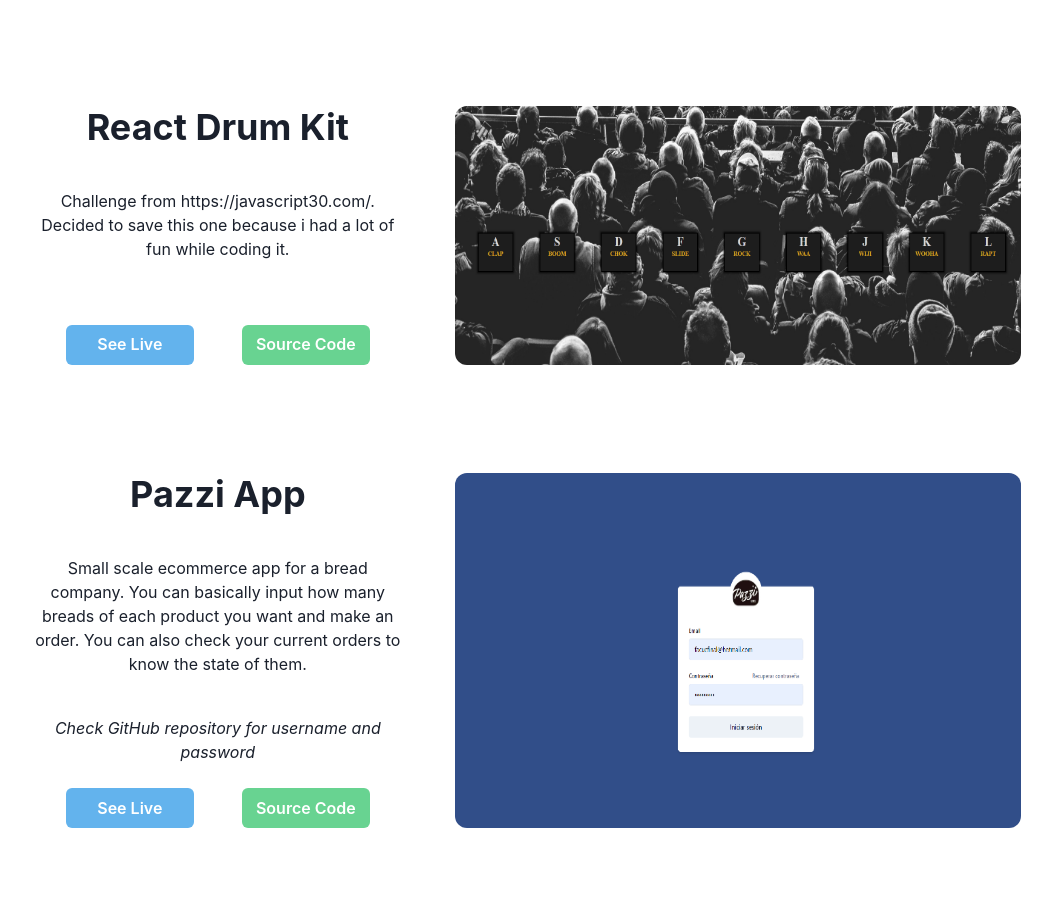
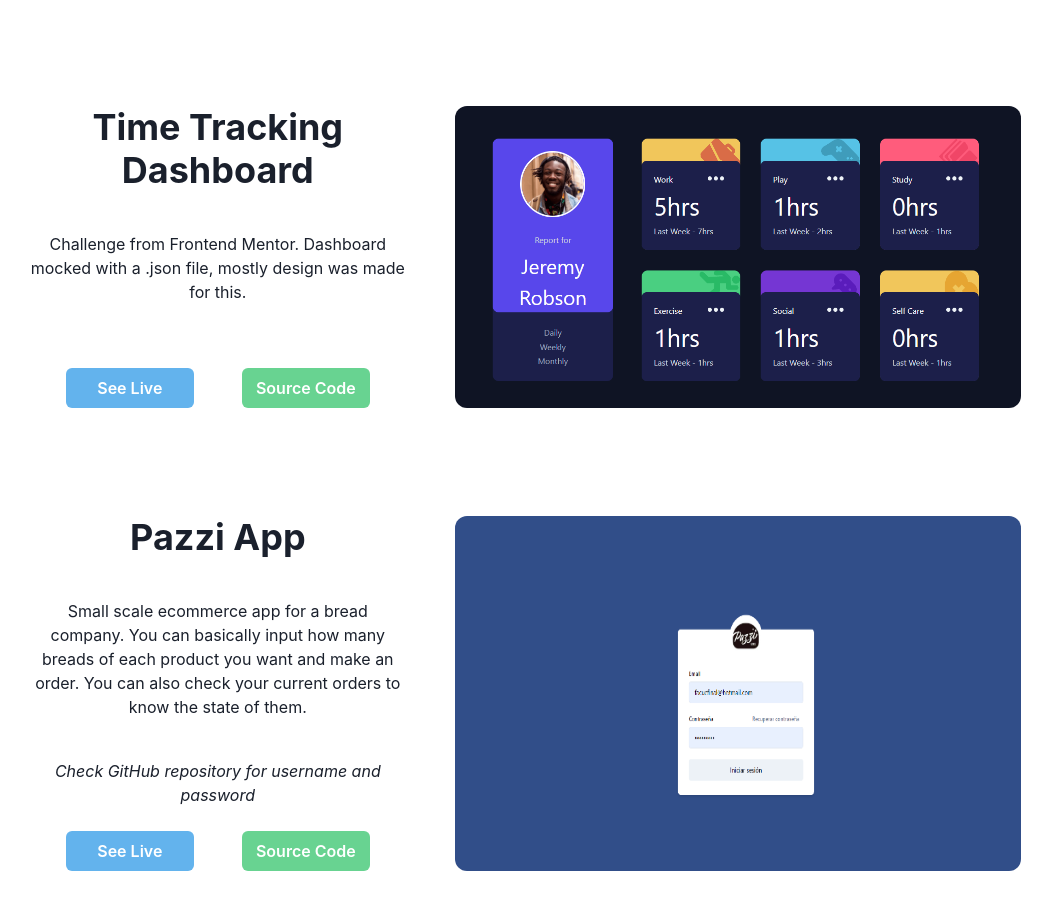
Before and after one commit to F-Sotomayor/Portfolio, a Next.js app: page / in a window 1280 px wide. Shown: the part 1767-2670 px from the top of the page, without its empty margins (115-1167 px from the left). Built offline with nearby package versions, Linux system fonts and the light colour scheme.

Commit message:
project swap

```diff
--- a/pages/index.js
+++ b/pages/index.js
@@ -168,11 +168,11 @@
           transition={{ duration: 0.75, delay: 0.5, ease: "easeOut" }}
         >
           <Project
-            title="React Drum Kit"
-            description="Challenge from https://javascript30.com/. Decided to save this one because i had a lot of fun while coding it."
-            live="http://drumsjs.surge.sh/"
-            git="https://github.com/F-Sotomayor/React-Drums"
-            image="./react-kit.png"
+            title="Time Tracking Dashboard"
+            description="Challenge from Frontend Mentor. Dashboard mocked with a .json file, mostly design was made for this."
+            live="https://timetracking-dashboard-six.vercel.app//"
+            git="https://github.com/F-Sotomayor/timetracking-dashboard-challenge"
+            image="./dashboard.png"
           />
         </motion.div>
         <motion.div
```
Also changed, not shown: public/dashboard.png (added).
